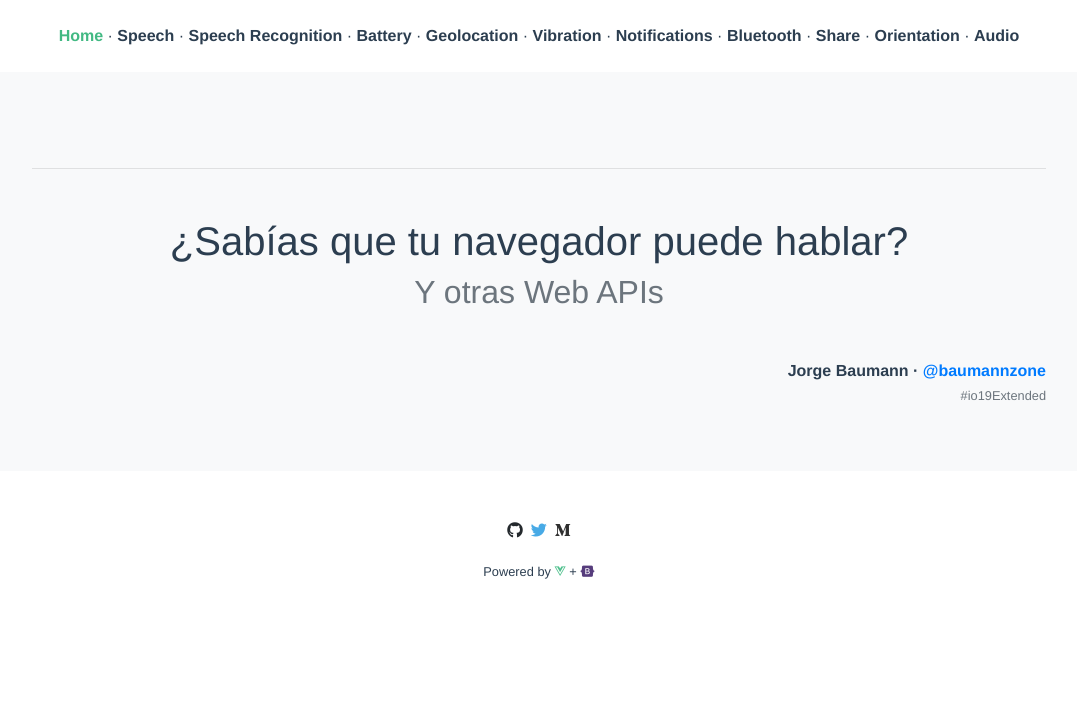
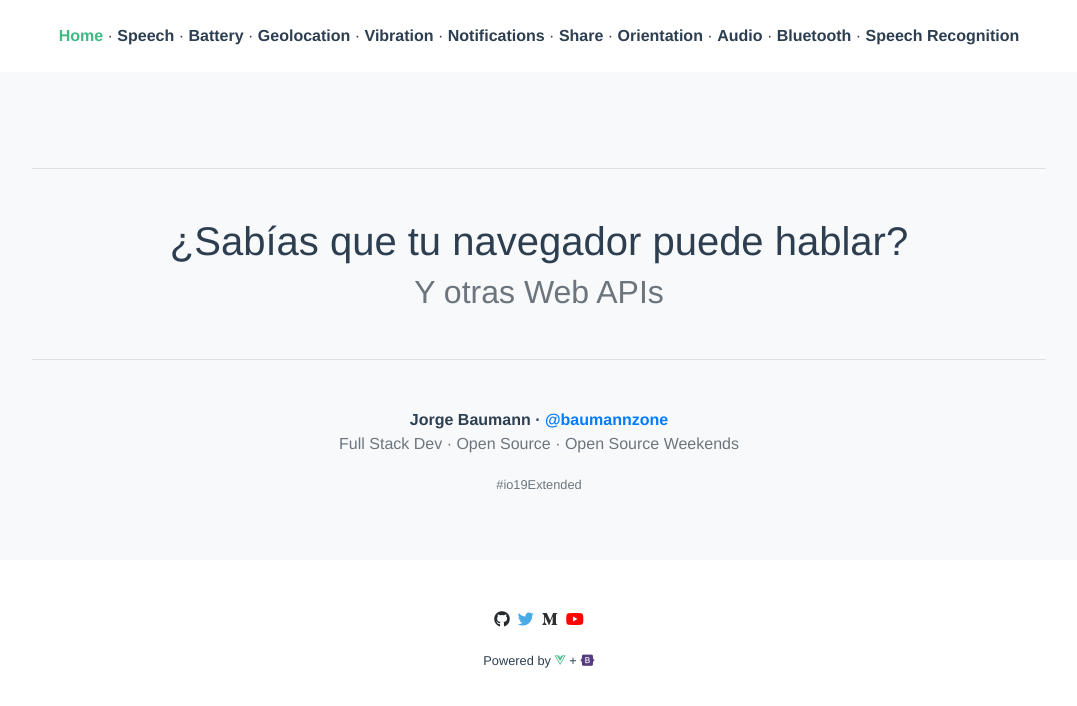
Before and after one commit to baumannzone/browser-apis, a Vue app: page /#/ in a window 1280 px wide. Shown: the top 706 px of the page, without its empty margins (101-1178 px from the left). Built offline with nearby package versions, Linux system fonts and the light colour scheme; what vue-highlight.js would draw is missing.

Commit message:
Footer + Orientation

```diff
--- a/src/components/FooterBase.vue
+++ b/src/components/FooterBase.vue
@@ -15,6 +15,11 @@
         <li class="list-inline-item">
           <a href="https://medium.com/@baumannsito/make-your-browser-talk-with-javascript-614546028076" target="_blank">
             <i class="medium-ico fab fa-medium-m"></i>
+          </a>
+        </li>
+        <li class="list-inline-item">
+          <a href="https://www.youtube.com/channel/UCbi2eMmxUEU0unLlmm727NA" target="_blank">
+            <i class="youtube-ico fab fa-youtube"></i>
           </a>
         </li>
       </ul>
@@ -42,6 +47,8 @@ export default {
   footer
     .github-ico
       color #24292d
+    .youtube-ico
+      color #ff0400
     .twitter-ico
       color #48AAE6
     .vue-ico
--- a/src/components/NavBase.vue
+++ b/src/components/NavBase.vue
@@ -15,15 +15,15 @@ export default {
       routes: [
         { to: '/', name: 'Home' },
         { to: '/speech', name: 'Speech' },
-        { to: '/speech-recognition', name: 'Speech Recognition' },
         { to: '/battery', name: 'Battery' },
         { to: '/geolocation', name: 'Geolocation' },
         { to: '/vibration', name: 'Vibration' },
         { to: '/notifications', name: 'Notifications' },
-        { to: '/bluetooth', name: 'Bluetooth' },
         { to: '/share', name: 'Share' },
         { to: '/orientation', name: 'Orientation' },
-        { to: '/audio', name: 'Audio' }
+        { to: '/audio', name: 'Audio' },
+        { to: '/bluetooth', name: 'Bluetooth' },
+        { to: '/speech-recognition', name: 'Speech Recognition' },
       ]
     }
   },
--- a/src/views/Home.vue
+++ b/src/views/Home.vue
@@ -6,11 +6,16 @@
         <h1 class="mt-5">¿Sabías que tu navegador puede hablar?</h1>
         <h2 class="mt-0 text-muted">Y otras Web APIs</h2>
       </div>
-      <p class="text-right font-weight-bold mt-5 mb-0">
+
+      <hr class="my-5">
+
+      <p class="text-center font-weight-bold mt-5 mb-0">
         Jorge Baumann · <a href="https://twitter.com/baumannzone">@baumannzone</a>
       </p>
 
-      <p class="text-right text-muted mt-0">
+      <p class="text-center text-muted">Full Stack Dev · Open Source · Open Source Weekends</p>
+
+      <p class="text-center text-muted mt-0">
         <small>#io19Extended</small>
       </p>
     </MainBlock>
```
